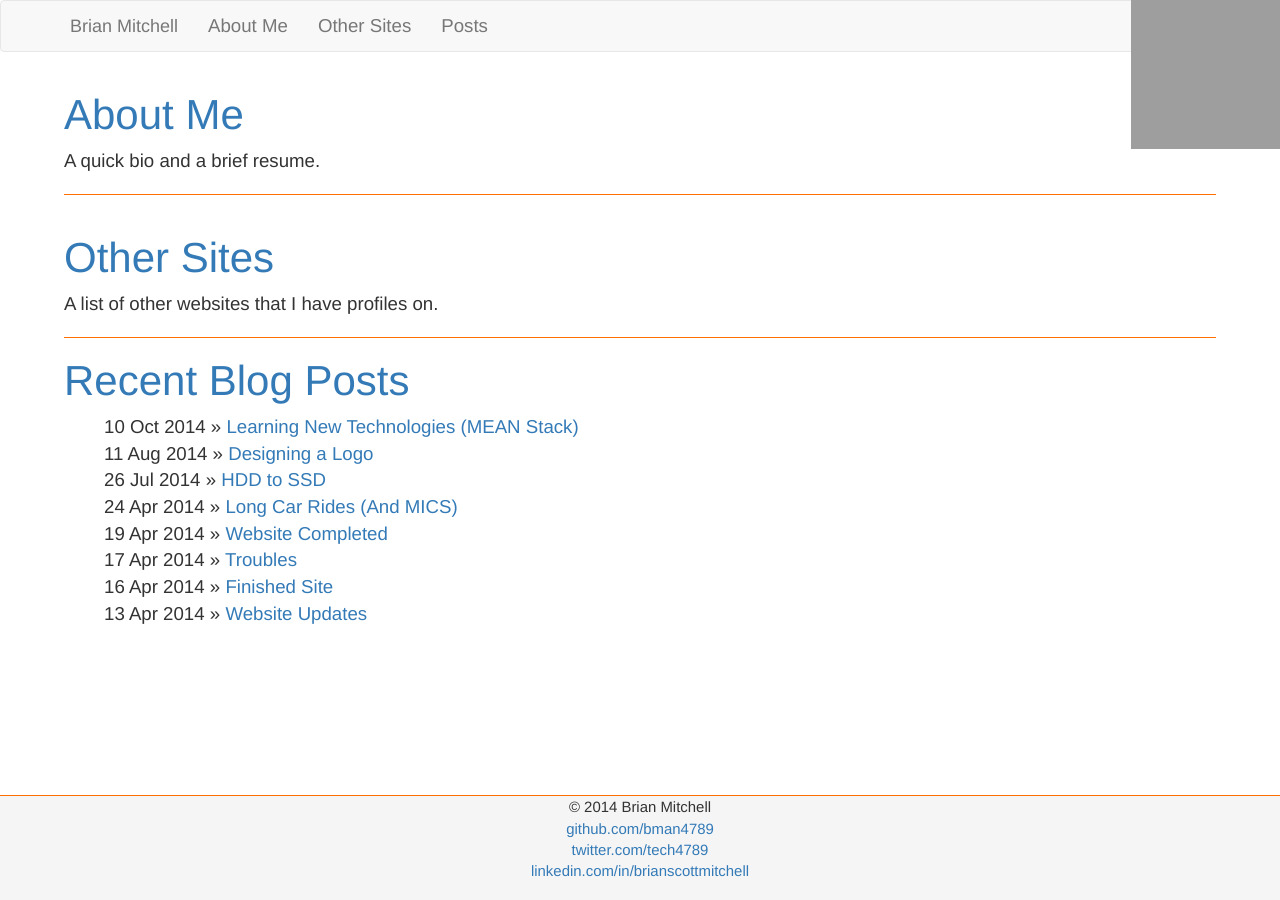
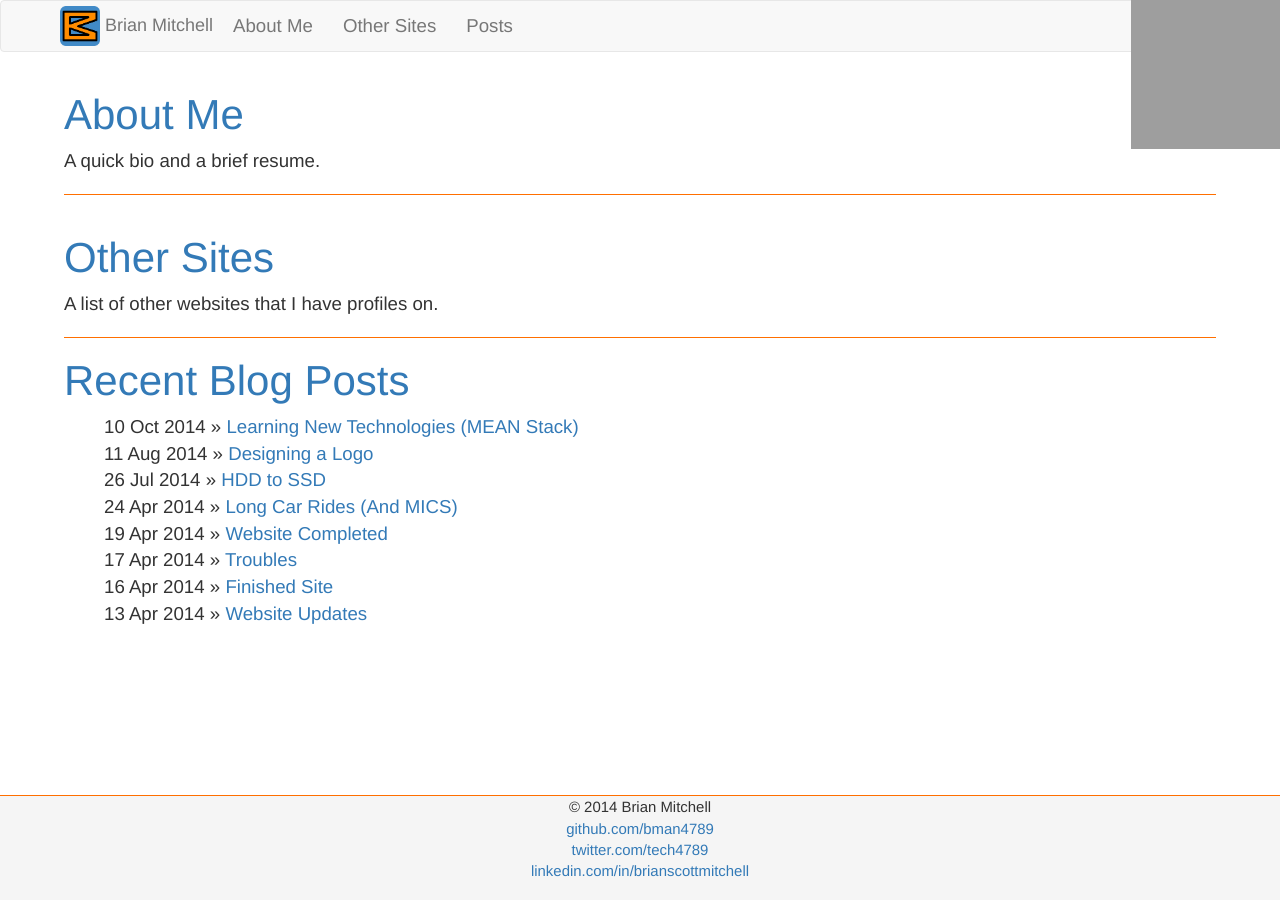
Before and after one commit to BrianMitchL/brianm.me, a Jekyll site: the page built from index.html, in a window 1280 px wide. Built offline with Jekyll 4.4.1, drawn with Linux system fonts in a browser that asks for light colours; nearby versions of some CDN libraries; grey boxes are pictures that could not be loaded.

Commit message:
Added logo to brand on navbar

```diff
--- a/_includes/nav.html
+++ b/_includes/nav.html
@@ -1,16 +1,16 @@
 <nav class="navbar navbar-default" role="navigation">
     <div class="container">
         <div class="navbar-header">
-            <button type="button" class="navbar-toggle" data-toggle="collapse" data-target="#bs-example-navbar-collapse-1">
+            <button type="button" class="navbar-toggle" data-toggle="collapse" data-target="#navbar-collapse">
                 <span class="sr-only">Toggle navigation</span>
                 <span class="icon-bar"></span>
                 <span class="icon-bar"></span>
                 <span class="icon-bar"></span>
             </button>
-            <a class="navbar-brand" href="/">Brian Mitchell</a>
+            <a class="navbar-brand" href="/"><img src="/assets/images/BM-Logo.png" alt="Brian Mitchell Logo" title="Brian Mitchell Logo" style="height:40px;width:auto;display:inline;"><span> Brian Mitchell</span></a>
         </div>
 
-        <div class="collapse navbar-collapse" id="bs-example-navbar-collapse-1">
+        <div class="collapse navbar-collapse" id="navbar-collapse">
             <ul class="nav navbar-nav">
                 {% assign url = page.url|remove:'index.html' %}
                 {% for link in site.navigation %}
--- a/assets/css/style.css
+++ b/assets/css/style.css
@@ -41,6 +41,9 @@ html, body {
     border-bottom: 1px solid #FF6F00;
 }
 
+.navbar-brand {
+    padding: 5px;
+}
 /* home
 -------------------------------------------------- */
 
```
Also changed, not shown: _layouts/default.html (+0 -13 lines), assets/images/BM-Logo.png (added).
